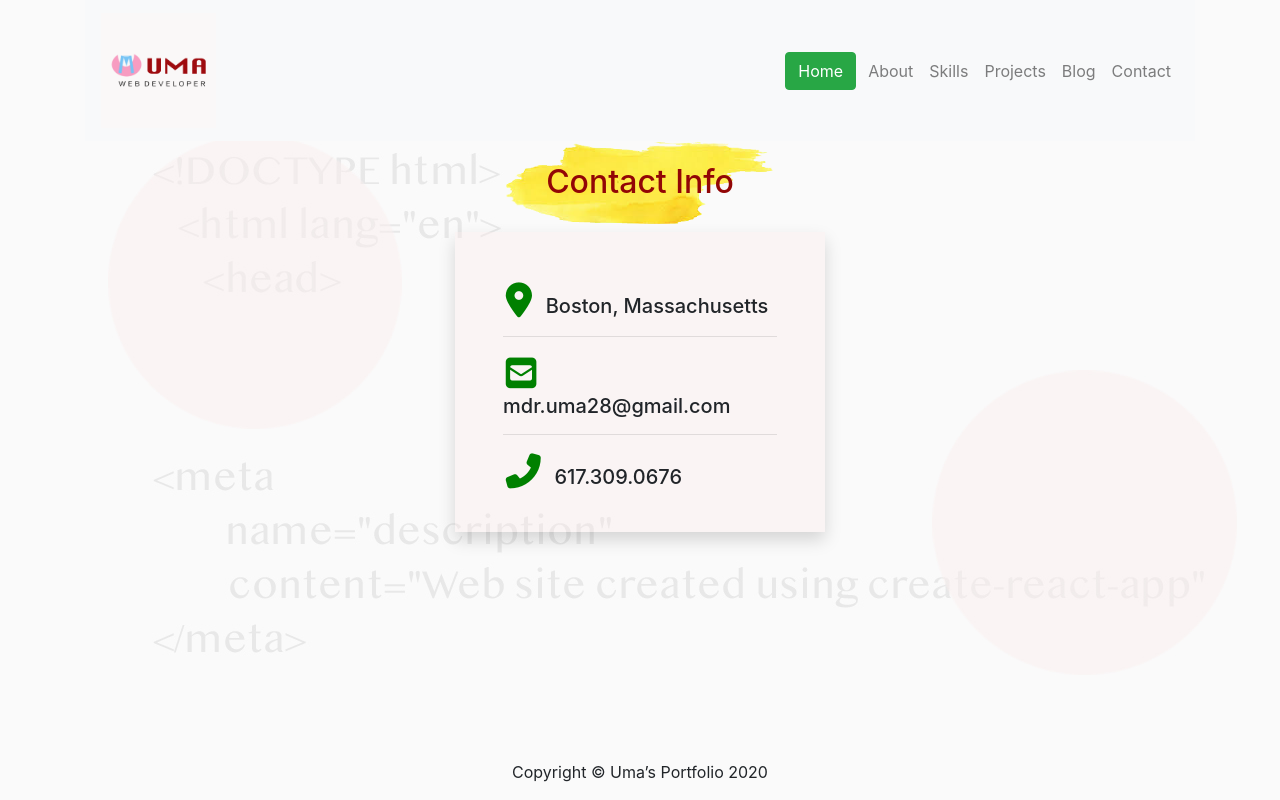
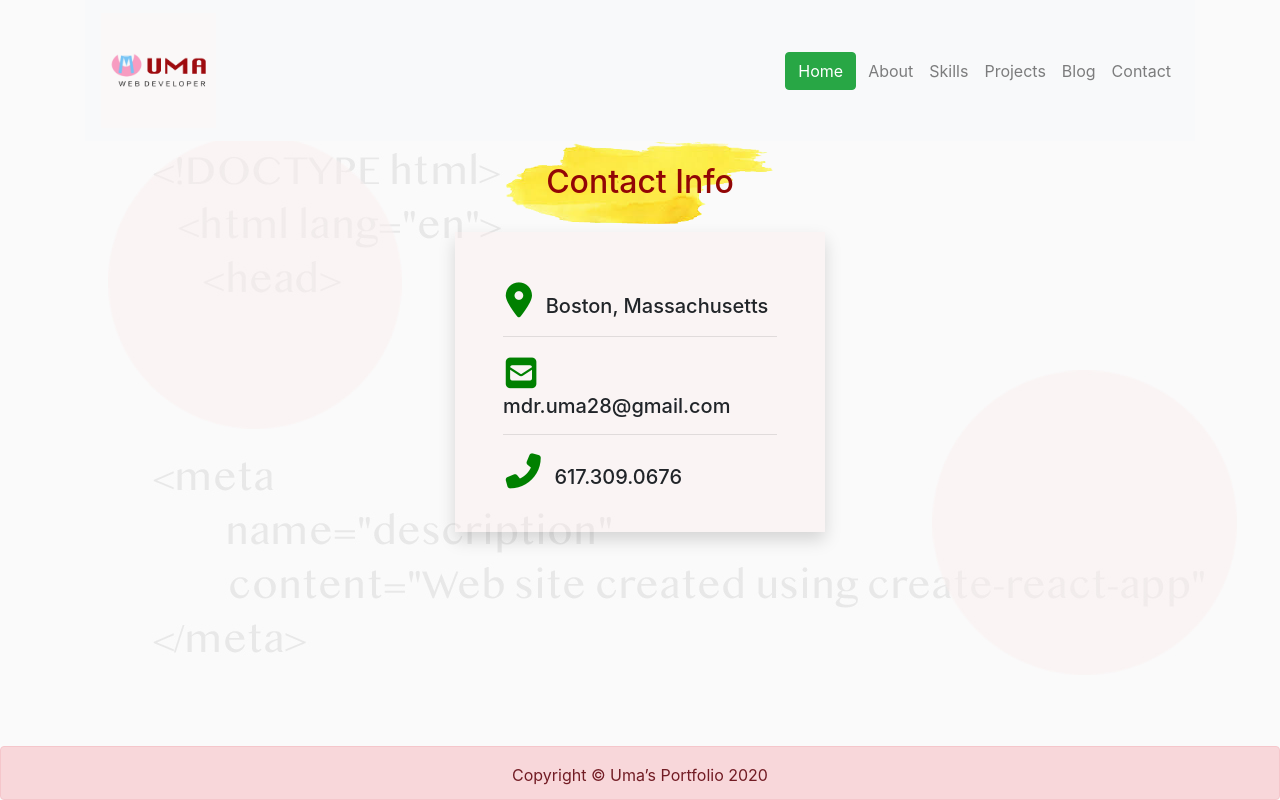
Before and after one commit to mdr-uma/portfolio, a React (Create React App) app: page /contact in a window 1280 px wide. Built offline with nearby package versions, Linux system fonts and the light colour scheme.

Commit message:
add margin

```diff
--- a/src/components/Footer.js
+++ b/src/components/Footer.js
@@ -1,7 +1,11 @@
 import React from 'react'
 
 const Footer = () => {
-    return <div className="fixed-bottom text-center p-3">Copyright © Uma’s Portfolio 2020</div>
+    return(
+        <div className="fixed-bottom text-center pt-3 alert alert-danger" role="alert" style={{marginBottom: 0}}>
+            Copyright © Uma’s Portfolio 2020
+        </div>
+    )
 }
 
 export default Footer
```
